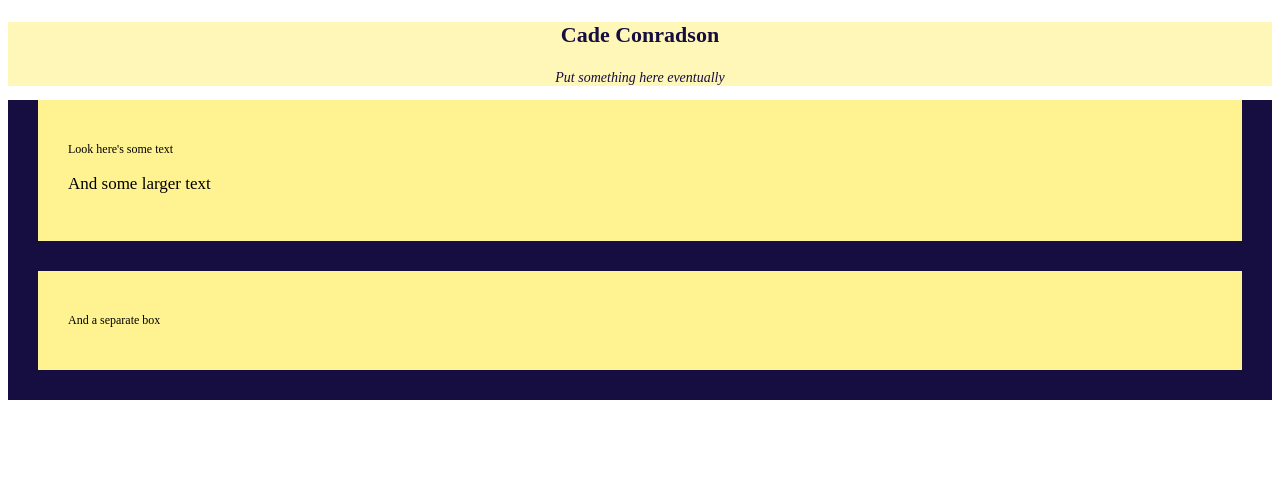
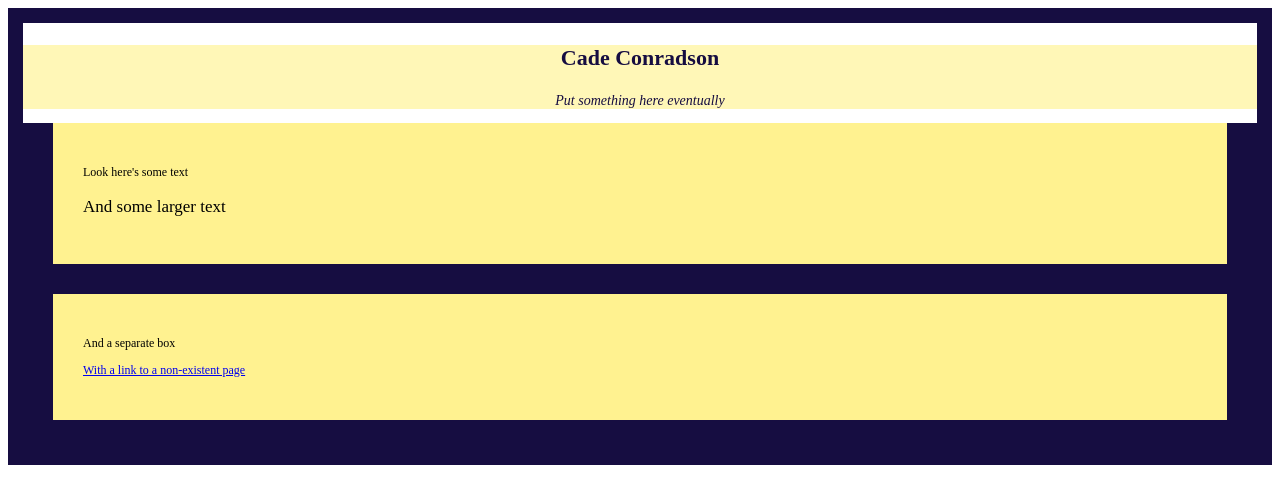
Before and after one commit to cconradson/cconradson.github.io, a Jekyll site: the page built from index.html, in a window 1280 px wide. Shown: the top 504 px of the page. Built offline with Jekyll 4.4.1, drawn with Linux system fonts in a browser that asks for light colours.

Commit message:
style attempt 8

```diff
--- a/assets/css/main.css
+++ b/assets/css/main.css
@@ -5,7 +5,10 @@ header {
 }
 
 body {
-	border-width: 15px
+	border-color: #160d41;
+	border-width: 15px;
+	border-style: solid;
+	padding: 0px;
 }
 
 div {
--- a/index.html
+++ b/index.html
@@ -9,4 +9,7 @@ layout: default
 
 <div>
 	<p>And a separate box</p>
+	<p>
+		<a href='{{ site.url }}/second.html'>With a link to a non-existent page</a>
+	</p>
 </div>
```
